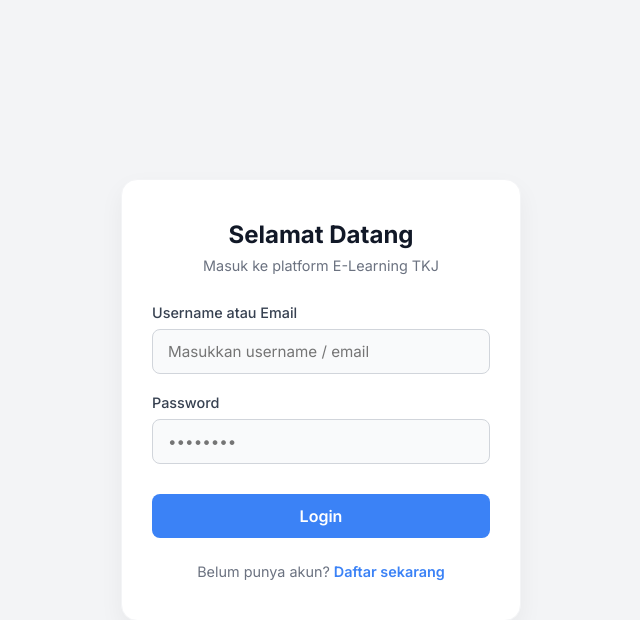
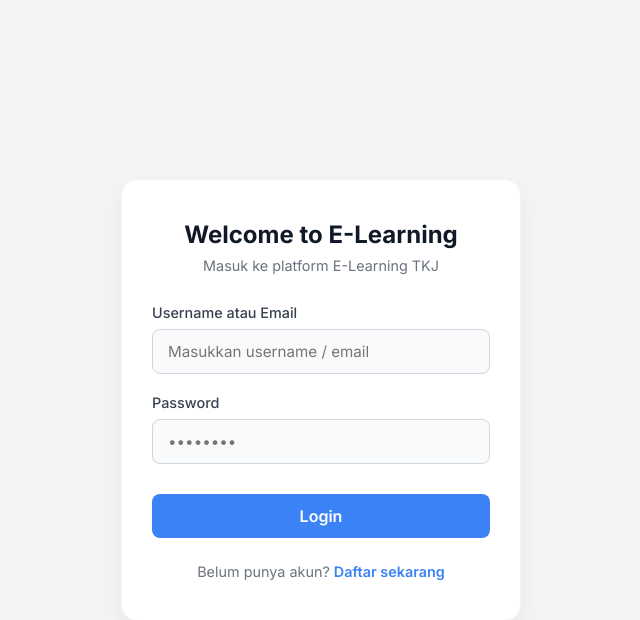
Before and after one commit to Vinzzzc/elearning-tkj, a PHP site: page / in a window 1280 px wide. Shown: the top 620 px of the page, without its empty margins (319-959 px from the left). Run offline with PHP 8.4, Linux system fonts and the light colour scheme.

Commit message:
Edit Login Page

```diff
--- a/index.php
+++ b/index.php
@@ -62,7 +62,7 @@
 
     <div class="auth-card">
         <div class="auth-header">
-            <h2>Selamat Datang</h2>
+            <h2>Welcome to E-Learning</h2>
             <p>Masuk ke platform E-Learning TKJ</p>
         </div>
 
```
